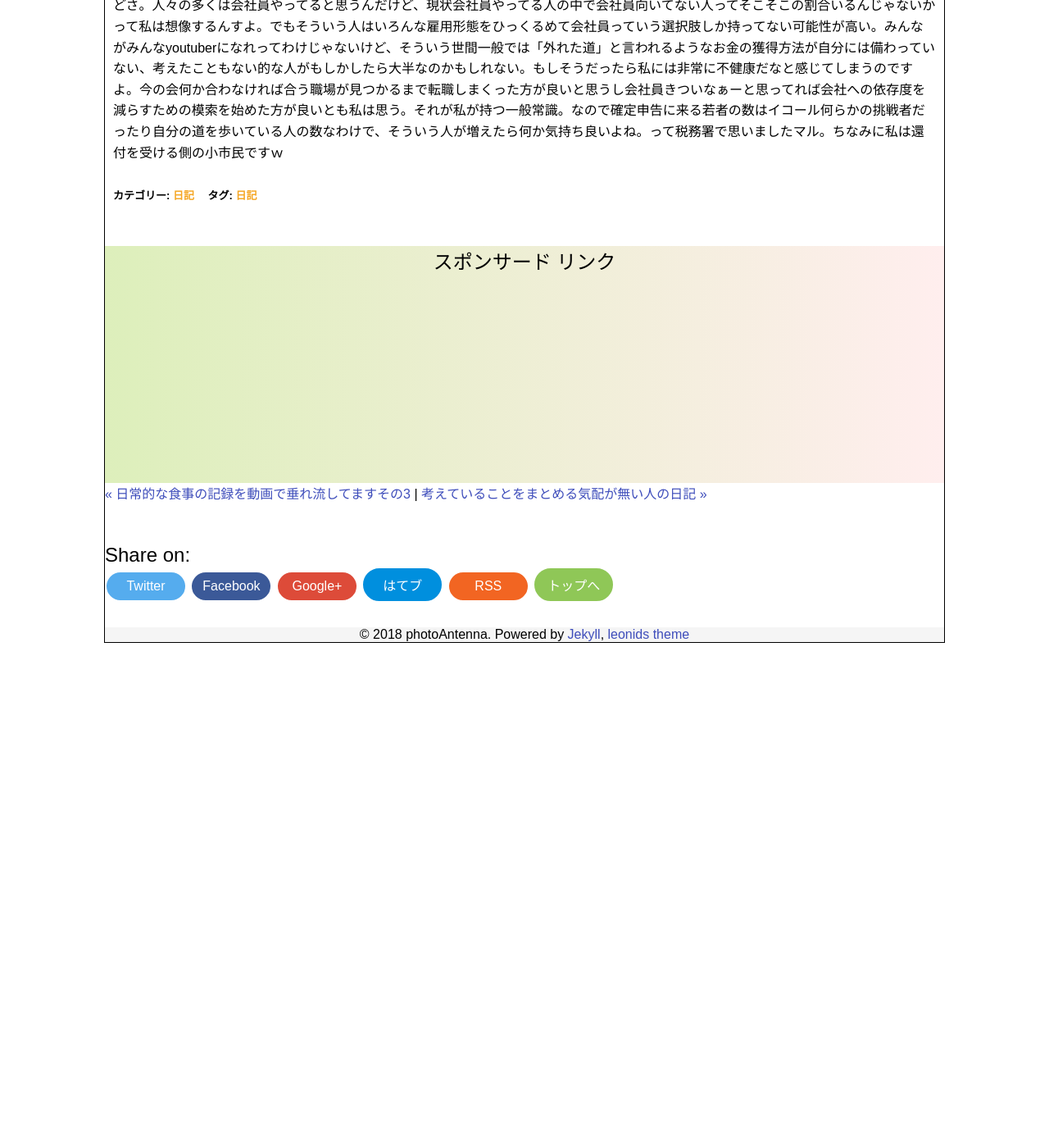
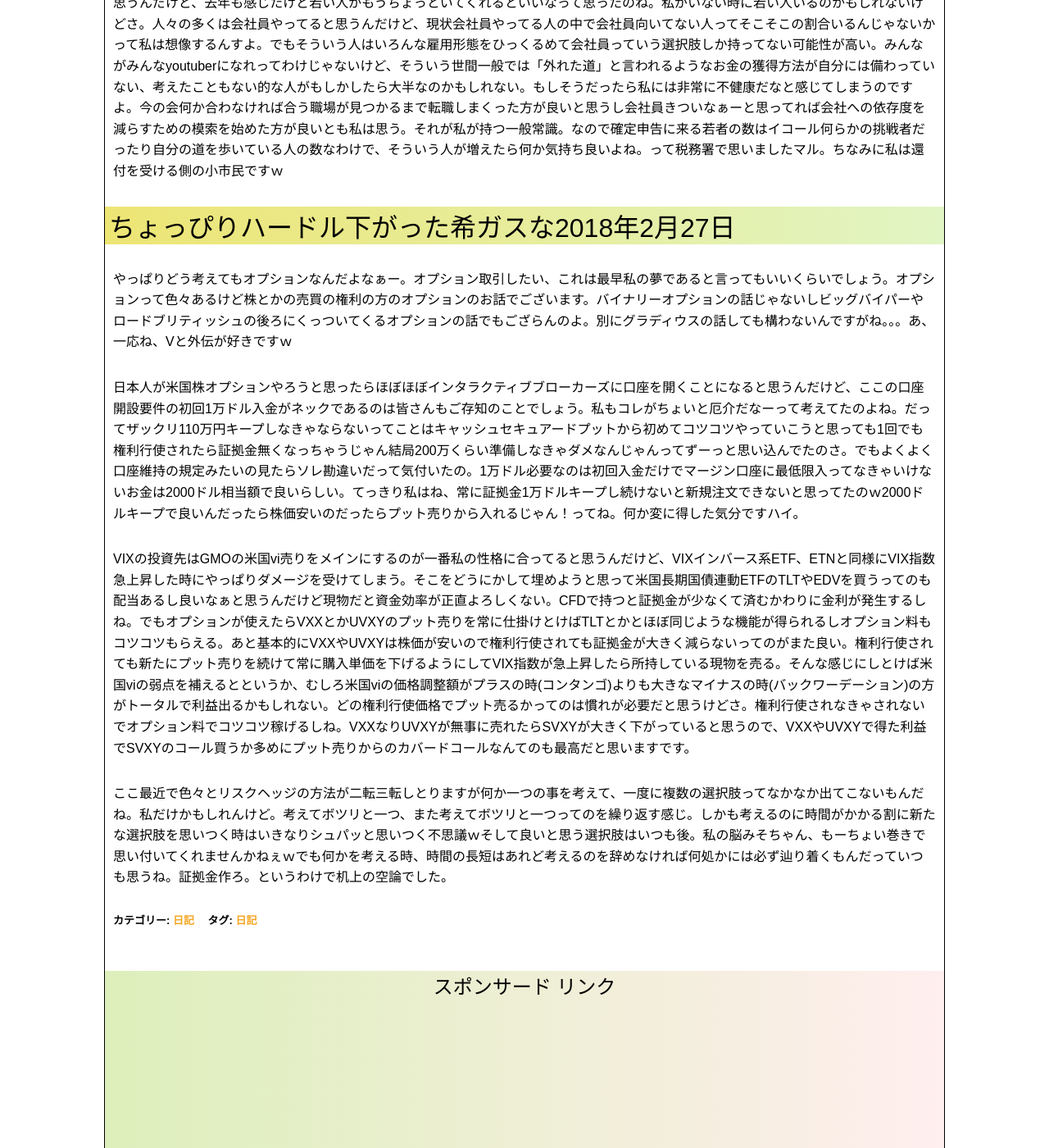
Before and after one commit to photoantenna/photoantenna.github.io, a Jekyll site: the page built from _posts/2018-02-01-diary.md, in a window 1280 px wide and 1400 px high, scrolled down 8184 px. Shown: the whole window at 82% size. Built offline with Jekyll 4.4.1, drawn with Linux system fonts in a browser that asks for light colours; before the commit the page ends 8976 px from its top, so only the background shows below that; some of the changed text lies outside the part shown.

Commit message:
日記更新

```diff
--- a/_posts/2018-02-01-diary.md
+++ b/_posts/2018-02-01-diary.md
@@ -2,12 +2,12 @@
 layout: post
 title: "寒い日にこたつで寝ながら書いてるような日記"
 permalink: diary05
-excerpt: "updated2018-02-22,日常のことや出来事に対する自分の反応を文章化していこうのコーナーです。特にテーマも設けずにつらつらと書いていくとっても楽しいコーナーです。見る人にとって楽しいコーナーかどうかは定かではありませんよー"
+excerpt: "updated2018-02-27,日常のことや出来事に対する自分の反応を文章化していこうのコーナーです。特にテーマも設けずにつらつらと書いていくとっても楽しいコーナーです。見る人にとって楽しいコーナーかどうかは定かではありませんよー"
 categories: "日記"
 tags: "日記"
-keywords: "日記, FX, バスケット取引, 米国債, ETF, 舌平目, ブログサービス, 防音マイク, 確定申告"
+keywords: "日記, FX, バスケット取引, 米国債, ETF, 舌平目, ブログサービス, 防音マイク, 確定申告, インタラクティブブローカーズ"
 mokuji: true
-update: 2018-2-22
+update: 2018-2-27
 image:
   feature: diary.jpg
 ---
@@ -105,3 +105,13 @@ VIXショックとか微妙に名付けられた2月5日の米国株価暴落か
 というわけで確定申告の時期です。確定申告の書類作るの自体は楽だしすぐ終わるんだけど税務署がやや遠いので行くのが面倒。で、毎度毎度確定申告しに税務署に行くと申告書作成コーナーが行列出来てて提出コーナーはあんま人並んでないのね。事前にネットで申告書作ってこない人が一定数いるからなんだけど、ネットで作った方が早いじゃんっていうのは置いておいて確定申告に行く人って歳いってる人が非常に多くて若い人があんまりいないのね。多分予想だけど並んでる人の大半は年金の確定申告なんじゃないかなと。事業主はネットでさっさと終わらせとくんじゃないかなって何となく思ったり。
 
 若い人が確定申告しに行くのは転職して給料の発生源が複数あるか副業等の雑所得があるか何らかの事業主か投資関連の損益があるかだと思うんだけど、去年も感じたけど若い人がもうちょっといてくれるといいなって思ったのね。私がいない時に若い人いるのかもしれないけどさ。人々の多くは会社員やってると思うんだけど、現状会社員やってる人の中で会社員向いてない人ってそこそこの割合いるんじゃないかって私は想像するんすよ。でもそういう人はいろんな雇用形態をひっくるめて会社員っていう選択肢しか持ってない可能性が高い。みんながみんなyoutuberになれってわけじゃないけど、そういう世間一般では「外れた道」と言われるようなお金の獲得方法が自分には備わっていない、考えたこともない的な人がもしかしたら大半なのかもしれない。もしそうだったら私には非常に不健康だなと感じてしまうのですよ。今の会何か合わなければ合う職場が見つかるまで転職しまくった方が良いと思うし会社員きついなぁーと思ってれば会社への依存度を減らすための模索を始めた方が良いとも私は思う。それが私が持つ一般常識。なので確定申告に来る若者の数はイコール何らかの挑戦者だったり自分の道を歩いている人の数なわけで、そういう人が増えたら何か気持ち良いよね。って税務署で思いましたマル。ちなみに私は還付を受ける側の小市民ですｗ
+
+### ちょっぴりハードル下がった希ガスな2018年2月27日
+
+やっぱりどう考えてもオプションなんだよなぁー。オプション取引したい、これは最早私の夢であると言ってもいいくらいでしょう。オプションって色々あるけど株とかの売買の権利の方のオプションのお話でございます。バイナリーオプションの話じゃないしビッグバイパーやロードブリティッシュの後ろにくっついてくるオプションの話でもござらんのよ。別にグラディウスの話しても構わないんですがね。。。あ、一応ね、Vと外伝が好きですｗ
+
+日本人が米国株オプションやろうと思ったらほぼほぼインタラクティブブローカーズに口座を開くことになると思うんだけど、ここの口座開設要件の初回1万ドル入金がネックであるのは皆さんもご存知のことでしょう。私もコレがちょいと厄介だなーって考えてたのよね。だってザックリ110万円キープしなきゃならないってことはキャッシュセキュアードプットから初めてコツコツやっていこうと思っても1回でも権利行使されたら証拠金無くなっちゃうじゃん結局200万くらい準備しなきゃダメなんじゃんってずーっと思い込んでたのさ。でもよくよく口座維持の規定みたいの見たらソレ勘違いだって気付いたの。1万ドル必要なのは初回入金だけでマージン口座に最低限入ってなきゃいけないお金は2000ドル相当額で良いらしい。てっきり私はね、常に証拠金1万ドルキープし続けないと新規注文できないと思ってたのｗ2000ドルキープで良いんだったら株価安いのだったらプット売りから入れるじゃん！ってね。何か変に得した気分ですハイ。
+
+VIXの投資先はGMOの米国vi売りをメインにするのが一番私の性格に合ってると思うんだけど、VIXインバース系ETF、ETNと同様にVIX指数急上昇した時にやっぱりダメージを受けてしまう。そこをどうにかして埋めようと思って米国長期国債連動ETFのTLTやEDVを買うってのも配当あるし良いなぁと思うんだけど現物だと資金効率が正直よろしくない。CFDで持つと証拠金が少なくて済むかわりに金利が発生するしね。でもオプションが使えたらVXXとかUVXYのプット売りを常に仕掛けとけばTLTとかとほぼ同じような機能が得られるしオプション料もコツコツもらえる。あと基本的にVXXやUVXYは株価が安いので権利行使されても証拠金が大きく減らないってのがまた良い。権利行使されても新たにプット売りを続けて常に購入単価を下げるようにしてVIX指数が急上昇したら所持している現物を売る。そんな感じにしとけば米国viの弱点を補えるとというか、むしろ米国viの価格調整額がプラスの時(コンタンゴ)よりも大きなマイナスの時(バックワーデーション)の方がトータルで利益出るかもしれない。どの権利行使価格でプット売るかってのは慣れが必要だと思うけどさ。権利行使されなきゃされないでオプション料でコツコツ稼げるしね。VXXなりUVXYが無事に売れたらSVXYが大きく下がっていると思うので、VXXやUVXYで得た利益でSVXYのコール買うか多めにプット売りからのカバードコールなんてのも最高だと思いますです。
+
+ここ最近で色々とリスクヘッジの方法が二転三転しとりますが何か一つの事を考えて、一度に複数の選択肢ってなかなか出てこないもんだね。私だけかもしれんけど。考えてボツリと一つ、また考えてボツリと一つってのを繰り返す感じ。しかも考えるのに時間がかかる割に新たな選択肢を思いつく時はいきなりシュパッと思いつく不思議ｗそして良いと思う選択肢はいつも後。私の脳みそちゃん、もーちょい巻きで思い付いてくれませんかねぇｗでも何かを考える時、時間の長短はあれど考えるのを辞めなければ何処かには必ず辿り着くもんだっていつも思うね。証拠金作ろ。というわけで机上の空論でした。
```
